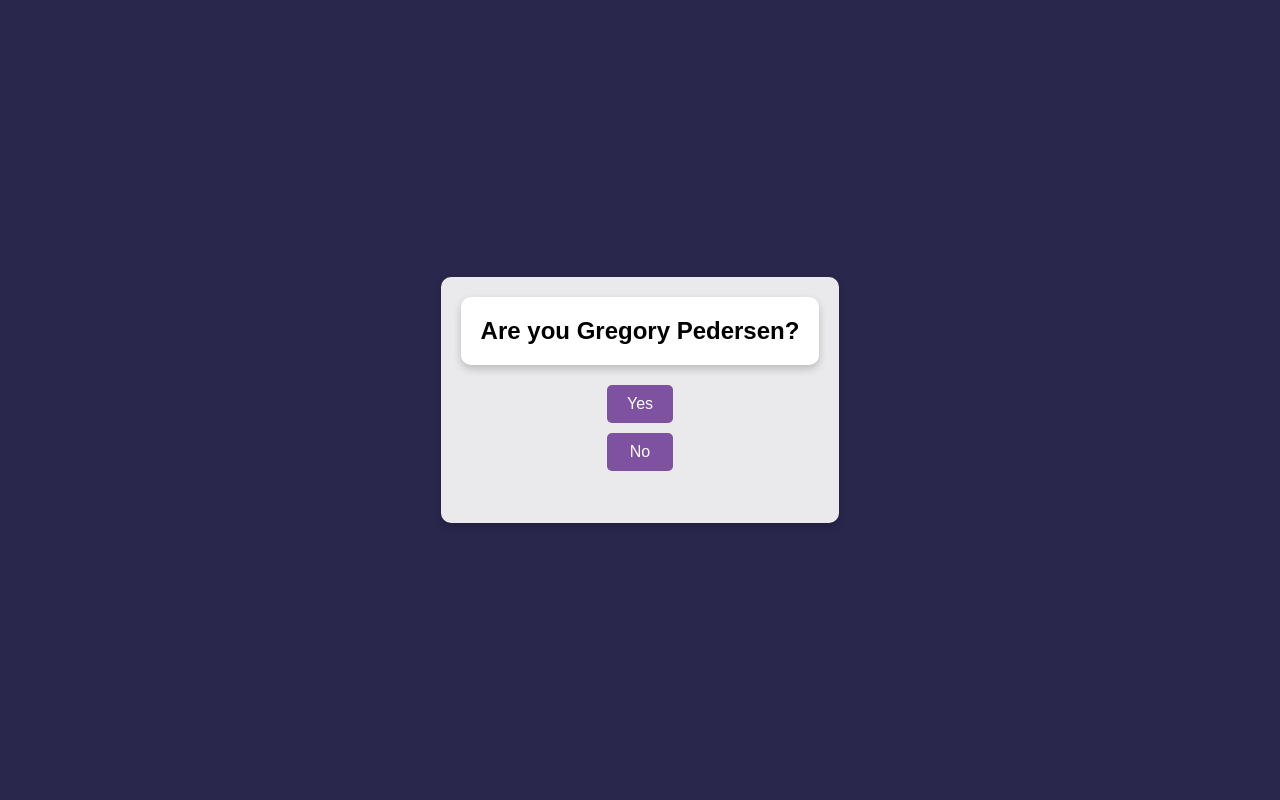
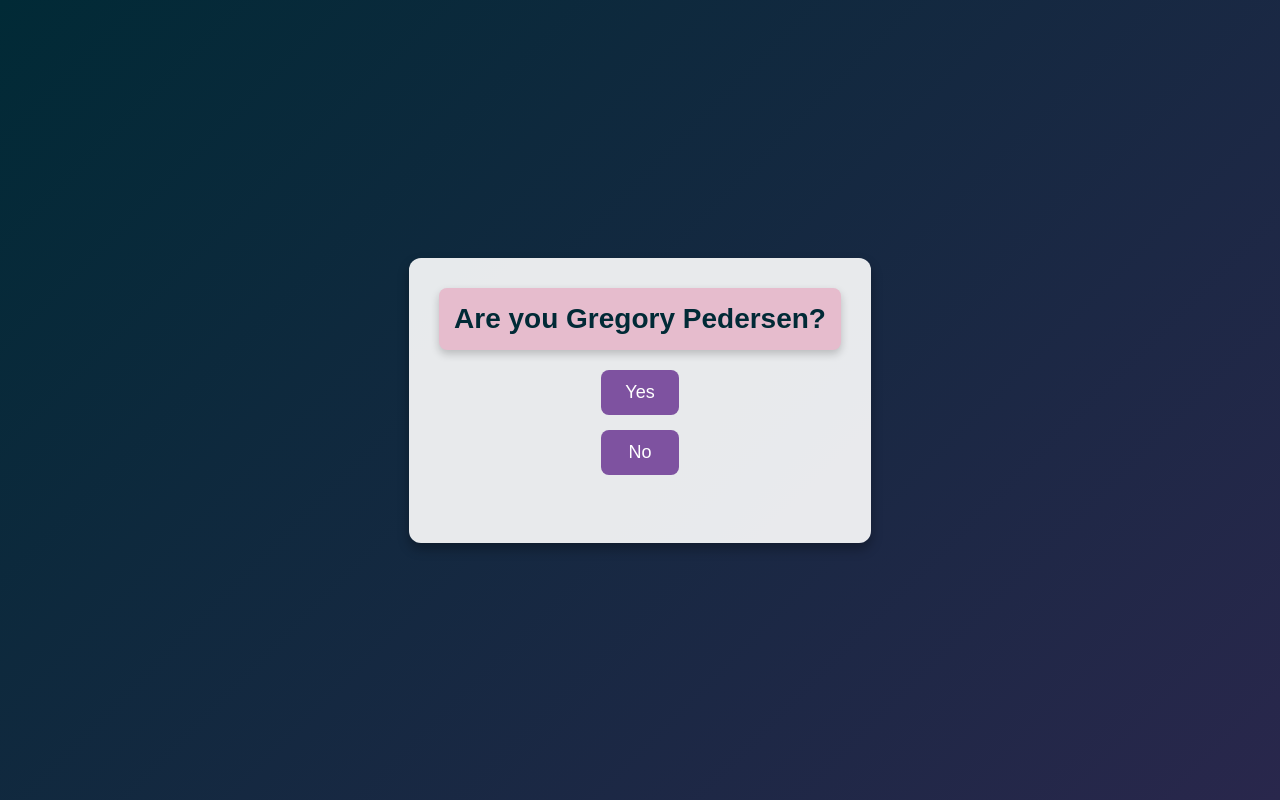
Before and after one commit to gregpedersen99/myWebsite, a Flask app: page / in a window 1280 px wide. Run offline with Flask 3, Linux system fonts and the light colour scheme.

Commit message:
Update login.html

```diff
--- a/flaskProject/templates/login.html
+++ b/flaskProject/templates/login.html
@@ -7,61 +7,77 @@
     <style>
         html, body {
             height: 100%;
-            margin: 0; /* Ensure there is no margin */
-            font-family: Arial, sans-serif; /* Optional: Improve font readability */
+            margin: 0;
+            font-family: 'Arial', sans-serif;
+            color: #333;
         }
 
         body {
             display: flex;
             justify-content: center;
             align-items: center;
-            background-color: #29274C;
+            background: linear-gradient(135deg, #012A36 0%, #29274C 100%);
             background-size: cover;
             background-position: center;
-            background-repeat: no-repeat;
         }
 
         .container {
-            background: rgba(255, 255, 255, 0.9); /* Light background for better contrast */
-            padding: 20px;
-            border-radius: 10px;
-            box-shadow: 0 4px 8px rgba(0,0,0,0.2);
-            text-align: center; /* Center align text and buttons */
+            background: rgba(255, 255, 255, 0.9);
+            padding: 30px;
+            border-radius: 12px;
+            box-shadow: 0 6px 12px rgba(0,0,0,0.3);
+            text-align: center;
             display: flex;
             flex-direction: column;
             align-items: center;
         }
 
         h1 {
-            font-size: 24px;
-            color: black;
-            background-color: white;
-            padding: 20px;
-            border-radius: 10px;
+            font-size: 28px;
+            color: #012A36;
+            background-color: #E6BCCD;
+            padding: 15px;
+            border-radius: 8px;
             box-shadow: 0 4px 8px rgba(0,0,0,0.2);
-            margin: 0 0 20px; /* Add space below header */
+            margin: 0 0 20px;
+            font-weight: bold;
         }
 
         form {
             display: flex;
             flex-direction: column;
-            gap: 10px; /* Add space between buttons */
+            gap: 15px;
         }
 
         button {
-            margin: 0; /* Remove default margin */
-            padding: 10px 20px;
-            font-size: 16px;
+            padding: 12px 24px;
+            font-size: 18px;
             border: none;
-            border-radius: 5px;
-            background-color: #7E52A0; /* Primary button color */
-            color: white;
+            border-radius: 8px;
+            background-color: #7E52A0;
+            color: #FFF;
             cursor: pointer;
-            transition: background-color 0.3s;
+            transition: all 0.3s ease;
         }
 
         button:hover {
-            background-color: #946BB3; /* Darker button color on hover */
+            background-color: #946BB3;
+        }
+
+        button:focus {
+            outline: 3px solid #D295BF;
+            outline-offset: 2px;
+        }
+
+        button:active {
+            background-color: #6A3F80;
+            transform: translateY(2px);
+        }
+
+        p {
+            margin-top: 20px;
+            font-size: 18px;
+            color: #29274C;
         }
     </style>
 </head>
```
